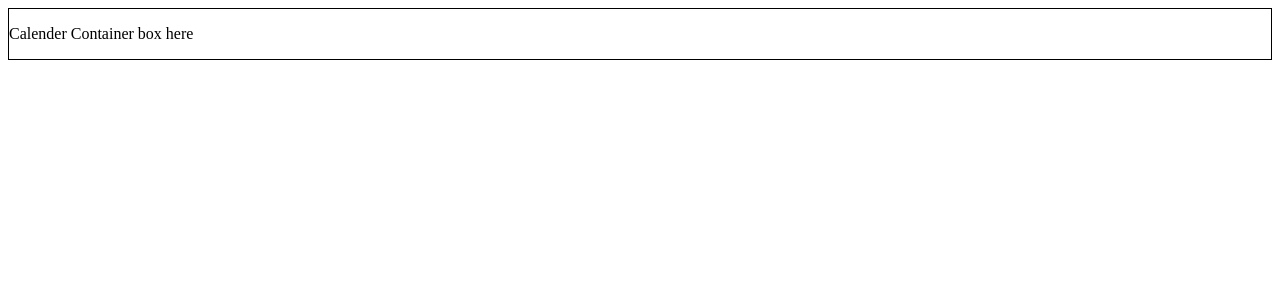
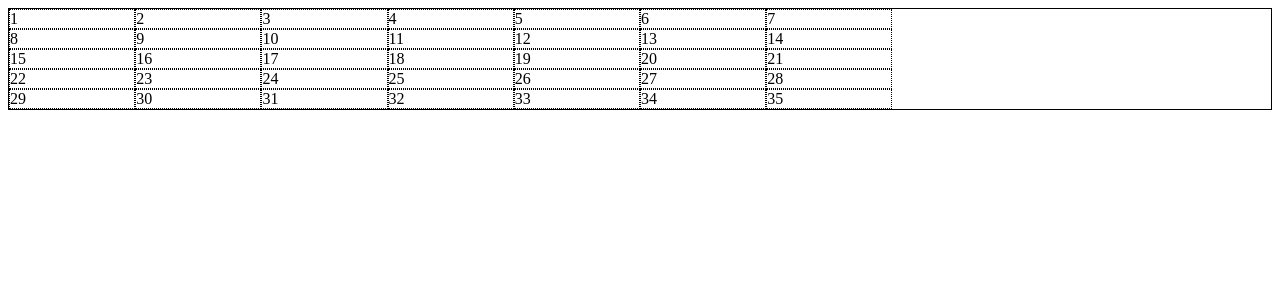
Before and after one commit to findwalle/trade-tracker, a React app: page / in a window 1280 px wide. Shown: the top 300 px of the page. Built offline with nearby package versions, Linux system fonts and the light colour scheme.

Commit message:
calendar format

```diff
--- a/client/App.jsx
+++ b/client/App.jsx
@@ -2,7 +2,7 @@ import React from 'react'
 import { BrowserRouter as Router, Route, Redirect, Routes } from 'react-router-dom'
 
 import TestMessage from './home/components/TestMessage.jsx';
-import CalenderContainer from './home/containers/CalenderContainer';
+import CalendarContainer from './home/containers/CalendarContainer';
 
 import './stylesheets/application.scss'
 
@@ -14,7 +14,7 @@ import './stylesheets/application.scss'
 
 function App (props) {
   return (
-    <CalenderContainer></CalenderContainer>
+    <CalendarContainer/>
   )
 }
 
--- /dev/null
+++ b/client/home/containers/CalendarBoxContainer.jsx
@@ -0,0 +1,13 @@
+import React from 'react';
+
+function CalendarBoxContainer(props) {
+  const { date } = props;
+
+  return (
+    <div className = 'calenderBoxContainer'>
+      {date}
+    </div>
+  )
+}
+
+export default CalendarBoxContainer;
--- /dev/null
+++ b/client/home/containers/CalendarContainer.jsx
@@ -0,0 +1,24 @@
+import React from 'react';
+import CalendarBoxContainer from './CalendarBoxContainer';
+
+function CalendarContainer() {
+  // Logic for CalendarContainer, homepage will show current month
+  // We want to find the layout of days in the current month and
+  // pass down as props to each CalendarBox
+
+  // test
+  const days = [];
+  for (let i = 1; i < 36; i++) {
+    days.push(<CalendarBoxContainer date = {i} key = {`date${i}`}/>)
+  }
+
+  return (
+    <>
+      <div className='calenderContainer'>
+        {days}
+      </div>
+    </>
+  )
+}
+
+export default CalendarContainer;
--- a/client/home/containers/CalenderContainer.jsx
+++ /dev/null
@@ -1,17 +0,0 @@
-import React from 'react';
-import CalenderBox from '../components/CalenderBox';
-
-function CalenderContainer() {
-  // logic for calender boxes
-
-
-  return (
-    <>
-      <div className='calenderContainer'>
-        <p>Calender Container box here</p>
-      </div>
-    </>
-  )
-}
-
-export default CalenderContainer;
--- a/client/stylesheets/_calendar.scss
+++ b/client/stylesheets/_calendar.scss
@@ -1,4 +1,13 @@
 .calenderContainer {
+  display: grid;
+  overflow: hidden;
   border: 1px solid black;
+  grid-template-columns: 10% 10% 10% 10% 10% 10% 10%;
 
+
+
+  .calenderBoxContainer {
+    // grid-area: calBox;
+    border: 1px dotted black;
+  }
 }
```
Also changed, not shown: client/home/components/CalenderBox.jsx (deleted).
